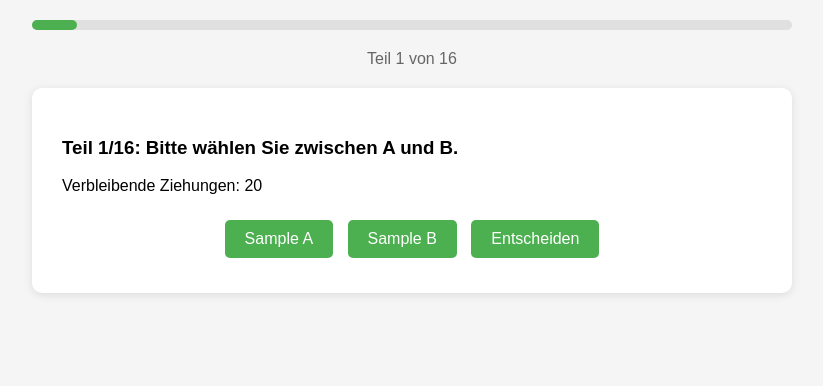
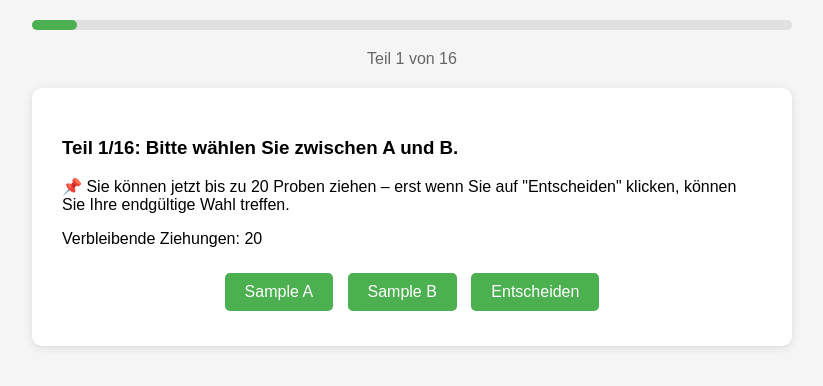
Before and after one commit to luiseohneo-blip/Masterarbeit, a plain HTML site: page index.html in a window 1280 px wide. Shown: the whole page, without its empty margins (228-1051 px from the left). Drawn offline with Linux system fonts and the light colour scheme.

Commit message:
index.html

```diff
--- a/index.html
+++ b/index.html
@@ -110,6 +110,7 @@
 <div class="page" id="page1">
     <h3>Teil 1/16: Bitte wählen Sie zwischen A und B.</h3>
     <div id="exp1-sampling">
+        <div class="instruction">📌 Sie können jetzt bis zu 20 Proben ziehen – erst wenn Sie auf "Entscheiden" klicken, können Sie Ihre endgültige Wahl treffen.</div>
         <p>Verbleibende Ziehungen: <span id="exp1-draws-left">20</span></p>
         <div class="experiment-buttons">
             <button class="exp1-sample-a">Sample A</button>
@@ -133,6 +134,7 @@
 <div class="page" id="page2">
     <h3>Teil 2/16: Bitte wählen Sie zwischen A und B.</h3>
     <div id="exp2-sampling">
+        <div class="instruction">📌 Sie können jetzt bis zu 20 Proben ziehen – erst wenn Sie auf "Entscheiden" klicken, können Sie Ihre endgültige Wahl treffen.</div>
         <p>Verbleibende Ziehungen: <span id="exp2-draws-left">20</span></p>
         <div class="experiment-buttons">
             <button class="exp2-sample-a">Sample A</button>
@@ -156,6 +158,7 @@
 <div class="page" id="page3">
     <h3>Teil 3/16: Bitte wählen Sie zwischen A und B.</h3>
     <div id="exp3-sampling">
+        <div class="instruction">📌 Sie können jetzt bis zu 20 Proben ziehen – erst wenn Sie auf "Entscheiden" klicken, können Sie Ihre endgültige Wahl treffen.</div>
         <p>Verbleibende Ziehungen: <span id="exp3-draws-left">20</span></p>
         <div class="experiment-buttons">
             <button class="exp3-sample-a">Sample A</button>
@@ -179,6 +182,7 @@
 <div class="page" id="page4">
     <h3>Teil 4/16: Bitte wählen Sie zwischen A und B.</h3>
     <div id="exp4-sampling">
+        <div class="instruction">📌 Sie können jetzt bis zu 20 Proben ziehen – erst wenn Sie auf "Entscheiden" klicken, können Sie Ihre endgültige Wahl treffen.</div>
         <p>Verbleibende Ziehungen: <span id="exp4-draws-left">20</span></p>
         <div class="experiment-buttons">
             <button class="exp4-sample-a">Sample A</button>
@@ -202,7 +206,7 @@
 <div class="page" id="page5">
     <h3>Teil 5/16: Bitte wählen Sie zwischen A und B.</h3>
     <div id="exp5-sampling">
-        <div class="cost-notice">Hinweis: Für jede Wahl von Option B entstehen Kosten von 0,50 Euro.</div>
+        <div class="instruction">📌 Sie können jetzt bis zu 20 Proben ziehen – erst wenn Sie auf "Entscheiden" klicken, können Sie Ihre endgültige Wahl treffen.</div>
         <p>Verbleibende Ziehungen: <span id="exp5-draws-left">20</span></p>
         <div class="experiment-buttons">
             <button class="exp5-sample-a">Sample A</button>
@@ -227,7 +231,7 @@
 <div class="page" id="page6">
     <h3>Teil 6/16: Bitte wählen Sie zwischen A und B.</h3>
     <div id="exp6-sampling">
-        <div class="cost-notice">Hinweis: Für jede Wahl von Option B entstehen Kosten von 1,00 Euro.</div>
+        <div class="instruction">📌 Sie können jetzt bis zu 20 Proben ziehen – erst wenn Sie auf "Entscheiden" klicken, können Sie Ihre endgültige Wahl treffen.</div>
         <p>Verbleibende Ziehungen: <span id="exp6-draws-left">20</span></p>
         <div class="experiment-buttons">
             <button class="exp6-sample-a">Sample A</button>
@@ -252,7 +256,7 @@
 <div class="page" id="page7">
     <h3>Teil 7/16: Bitte wählen Sie zwischen A und B.</h3>
     <div id="exp7-sampling">
-        <div class="cost-notice">Hinweis: Für jede Wahl von Option B entstehen Kosten von 2,00 Euro.</div>
+        <div class="instruction">📌 Sie können jetzt bis zu 20 Proben ziehen – erst wenn Sie auf "Entscheiden" klicken, können Sie Ihre endgültige Wahl treffen.</div>
         <p>Verbleibende Ziehungen: <span id="exp7-draws-left">20</span></p>
         <div class="experiment-buttons">
             <button class="exp7-sample-a">Sample A</button>
@@ -277,7 +281,7 @@
 <div class="page" id="page8">
     <h3>Teil 8/16: Bitte wählen Sie zwischen A und B.</h3>
     <div id="exp8-sampling">
-        <div class="cost-notice">Hinweis: Für jede Wahl von Option B entstehen Kosten von 3,00 Euro.</div>
+        <div class="instruction">📌 Sie können jetzt bis zu 20 Proben ziehen – erst wenn Sie auf "Entscheiden" klicken, können Sie Ihre endgültige Wahl treffen.</div>
         <p>Verbleibende Ziehungen: <span id="exp8-draws-left">20</span></p>
         <div class="experiment-buttons">
             <button class="exp8-sample-a">Sample A</button>
@@ -302,6 +306,7 @@
 <div class="page" id="page9">
     <h3>Teil 9/16: Bitte wählen Sie zwischen A und B.</h3>
     <div id="exp9-sampling">
+        <div class="instruction">📌 Sie können jetzt bis zu 20 Proben ziehen – erst wenn Sie auf "Entscheiden" klicken, können Sie Ihre endgültige Wahl treffen.</div>
         <p>Verbleibende Ziehungen: <span id="exp9-draws-left">20</span></p>
         <div class="experiment-buttons">
             <button class="exp9-sample-a">Sample A</button>
@@ -325,6 +330,7 @@
 <div class="page" id="page10">
     <h3>Teil 10/16: Bitte wählen Sie zwischen A und B.</h3>
     <div id="exp10-sampling">
+        <div class="instruction">📌 Sie können jetzt bis zu 20 Proben ziehen – erst wenn Sie auf "Entscheiden" klicken, können Sie Ihre endgültige Wahl treffen.</div>
         <p>Verbleibende Ziehungen: <span id="exp10-draws-left">20</span></p>
         <div class="experiment-buttons">
             <button class="exp10-sample-a">Sample A</button>
@@ -348,6 +354,7 @@
 <div class="page" id="page11">
     <h3>Teil 11/16: Bitte wählen Sie zwischen A und B.</h3>
     <div id="exp11-sampling">
+        <div class="instruction">📌 Sie können jetzt bis zu 20 Proben ziehen – erst wenn Sie auf "Entscheiden" klicken, können Sie Ihre endgültige Wahl treffen.</div>
         <p>Verbleibende Ziehungen: <span id="exp11-draws-left">20</span></p>
         <div class="experiment-buttons">
             <button class="exp11-sample-a">Sample A</button>
@@ -371,6 +378,7 @@
 <div class="page" id="page12">
     <h3>Teil 12/16: Bitte wählen Sie zwischen A und B.</h3>
     <div id="exp12-sampling">
+        <div class="instruction">📌 Sie können jetzt bis zu 20 Proben ziehen – erst wenn Sie auf "Entscheiden" klicken, können Sie Ihre endgültige Wahl treffen.</div>
         <p>Verbleibende Ziehungen: <span id="exp12-draws-left">20</span></p>
         <div class="experiment-buttons">
             <button class="exp12-sample-a">Sample A</button>
@@ -394,6 +402,7 @@
 <div class="page" id="page13">
     <h3>Teil 13/16: Bitte wählen Sie zwischen A und B.</h3>
     <div id="exp13-sampling">
+        <div class="instruction">📌 Sie können jetzt bis zu 20 Proben ziehen – erst wenn Sie auf "Entscheiden" klicken, können Sie Ihre endgültige Wahl treffen.</div>
         <p>Verbleibende Ziehungen: <span id="exp13-draws-left">20</span></p>
         <div class="experiment-buttons">
             <button class="exp13-sample-a">Sample A</button>
@@ -417,6 +426,7 @@
 <div class="page" id="page14">
     <h3>Teil 14/16: Bitte wählen Sie zwischen A und B.</h3>
     <div id="exp14-sampling">
+        <div class="instruction">📌 Sie können jetzt bis zu 20 Proben ziehen – erst wenn Sie auf "Entscheiden" klicken, können Sie Ihre endgültige Wahl treffen.</div>
         <p>Verbleibende Ziehungen: <span id="exp14-draws-left">20</span></p>
         <div class="experiment-buttons">
             <button class="exp14-sample-a">Sample A</button>
@@ -440,6 +450,7 @@
 <div class="page" id="page15">
     <h3>Teil 15/16: Bitte wählen Sie zwischen A und B.</h3>
     <div id="exp15-sampling">
+        <div class="instruction">📌 Sie können jetzt bis zu 20 Proben ziehen – erst wenn Sie auf "Entscheiden" klicken, können Sie Ihre endgültige Wahl treffen.</div>
         <p>Verbleibende Ziehungen: <span id="exp15-draws-left">20</span></p>
         <div class="experiment-buttons">
             <button class="exp15-sample-a">Sample A</button>
@@ -463,6 +474,7 @@
 <div class="page" id="page16">
     <h3>Teil 16/16: Bitte wählen Sie zwischen A und B.</h3>
     <div id="exp16-sampling">
+        <div class="instruction">📌 Sie können jetzt bis zu 20 Proben ziehen – erst wenn Sie auf "Entscheiden" klicken, können Sie Ihre endgültige Wahl treffen.</div>
         <p>Verbleibende Ziehungen: <span id="exp16-draws-left">20</span></p>
         <div class="experiment-buttons">
             <button class="exp16-sample-a">Sample A</button>
```
